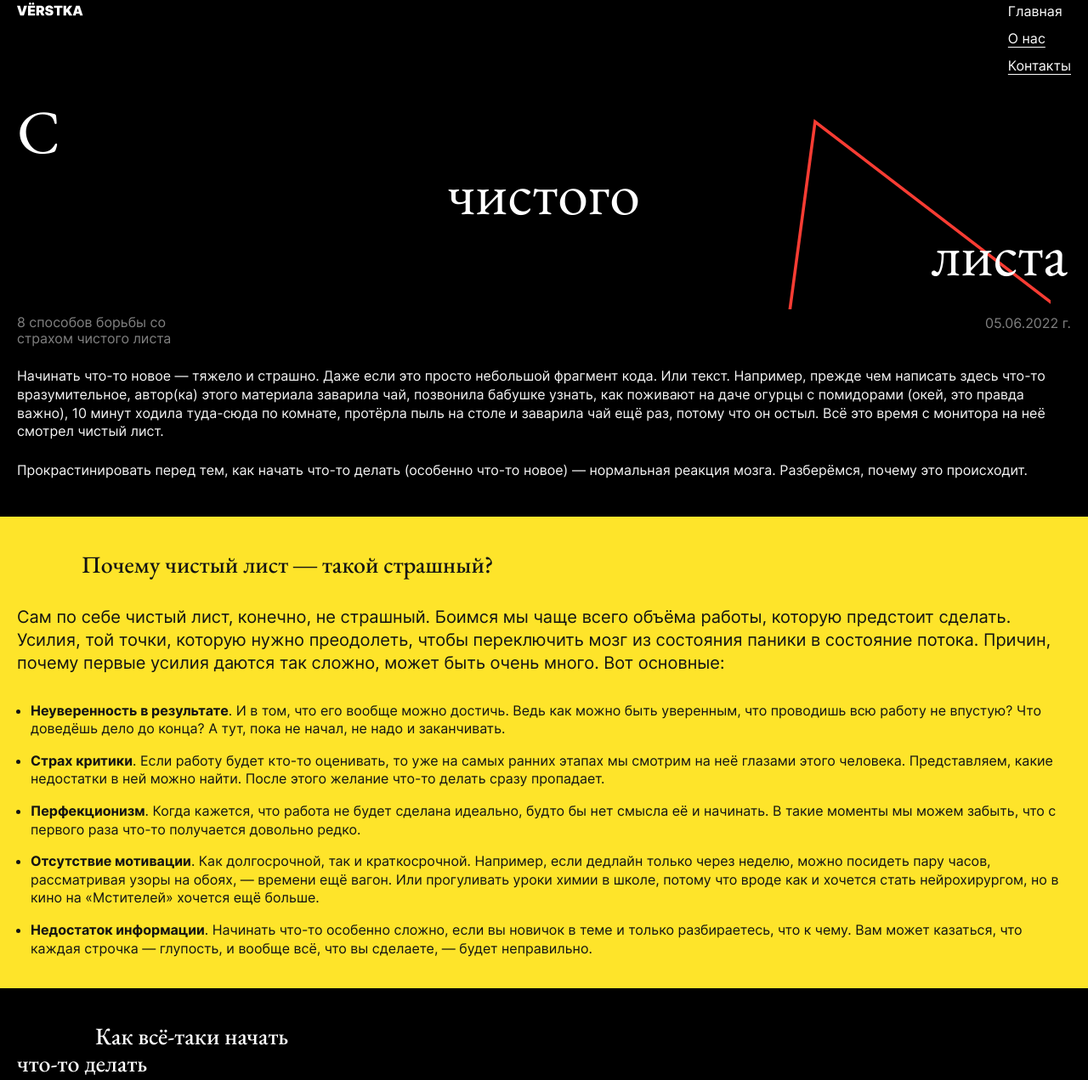
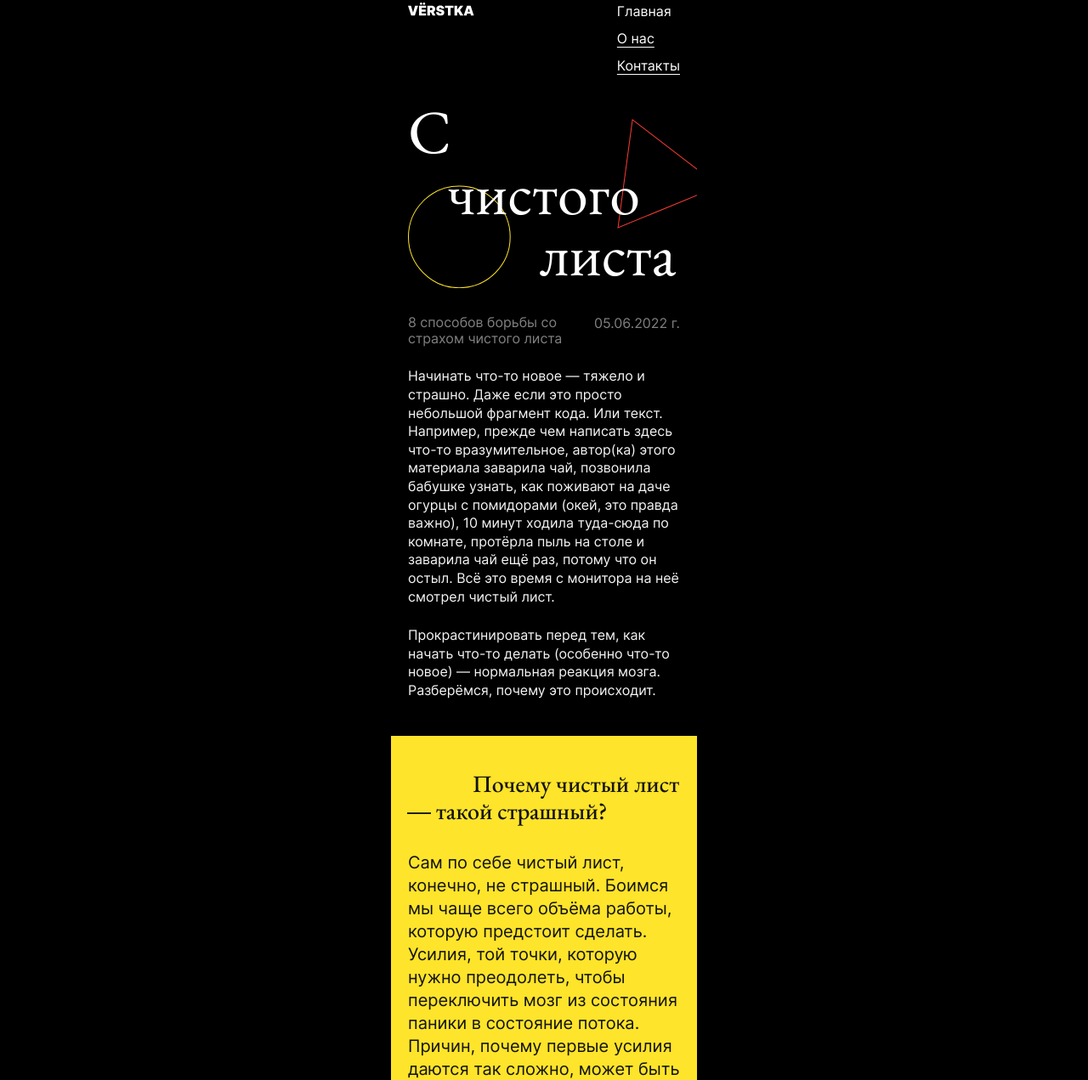
Before and after one commit to timofeyMash/s-chistogo-lista, a plain HTML site: page index.html in a window 1280 px wide. Shown: the part 21-1292 px from the top of the page at 85% size. Drawn offline with Linux system fonts and the light colour scheme; files whose address does not match are found by name.

Commit message:
Fix review commit

```diff
--- a/fonts/fonts.css
+++ b/fonts/fonts.css
@@ -1,31 +1,31 @@
 @font-face {
-    src: url(ebgaramondregular.ttf),
+    src: url(ebgaramondregular.woff2),
     url(ebgaramondregular.woff),
-    url(ebgaramondregular.woff2);
+    url(ebgaramondregular.ttf);
     font-family: "EB Garamond";
     font-weight: normal;
 }
 
 @font-face {
-    src: url(ebgaramondmedium.ttf),
+    src: url(ebgaramondmedium.woff2),
     url(ebgaramondmedium.woff),
-    url(ebgaramondmedium.woff2);
+    url(ebgaramondmedium.ttf);
     font-family: "EB Garamond";
     font-weight: 500;
 }
 
 @font-face {
-    src: url(interbold.ttf),
+    src: url(interbold.woff2),
     url(interbold.woff),
-    url(interbold.woff2);
+    url(interbold.ttf);
     font-family: "Inter";
     font-weight: bold;
 }
 
 @font-face {
-    src: url(interregular.ttf),
+    src: url(interregular.woff2),
     url(interregular.woff),
-    url(interregular.woff2);
+    url(interregular.ttf);
     font-family: "Inter";
     font-weight: normal;
 }
--- a/index.html
+++ b/index.html
@@ -1,5 +1,5 @@
 <!DOCTYPE html>
-<html lang="ru">
+<html lang="ru" xmlns="http://www.w3.org/1999/html">
 <head>
   <meta charset="UTF-8">
   <meta name="viewport" content="width=device-width, initial-scale=1">
@@ -13,7 +13,7 @@
   <a href="#"><img src="images/logo.svg" class="header-logo" alt="VERSTKA"/></a>
   <nav>
     <ul class="header-menu-list">
-      <li class="header-menu-item">Главная</li>
+      <li class="header-menu-item"><a href="#" class="header-menu-item-active">Главная</a></li>
       <li class="header-menu-item"><a href="#">О нас</a></li>
       <li class="header-menu-item"><a href="#">Контакты</a></li>
     </ul>
@@ -21,9 +21,11 @@
 </header>
 <main>
   <div class="cover">
-    <p class="text-left font-family-secondary">С</p>
-    <p class="text-center font-family-secondary">чистого</p>
-    <p class="text-right font-family-secondary">листа</p>
+    <h1 class="cover-title">
+      <span class="text-left font-family-secondary">С</span>
+      <span class="text-center font-family-secondary">чистого</span>
+      <span class="text-right font-family-secondary">листа</span>
+    </h1>
   </div>
   <section class="intro">
     <div class="intro-heading">
@@ -38,17 +40,17 @@
         10 минут ходила туда-сюда по комнате, протёрла пыль на столе и заварила чай ещё раз, потому что он
         остыл. Всё это время с монитора на неё смотрел чистый лист.
       </p>
-      <p class="indent-p">
+      <p>
         Прокрастинировать перед тем, как начать что-то делать (особенно что-то новое) — нормальная реакция
         мозга. Разберёмся, почему это происходит.
       </p>
     </div>
   </section>
   <section class="reasons">
-    <p class="content-section-subtitle font-family-secondary">
+    <h2 class="content-section-subtitle font-family-secondary">
       <span class="title-span">Почему чистый лист</span>
-      — такой cтрашный?
-    </p>
+      <span class="dash">—</span> такой cтрашный?
+    </h2>
     <p class="content-section-introduction">
       Сам по себе чистый лист, конечно, не страшный. Боимся мы чаще всего объёма
       работы, которую предстоит сделать. Усилия, той точки, которую нужно преодолеть, чтобы переключить мозг из
@@ -57,26 +59,26 @@
     </p>
     <ul class="content-section-list">
       <li class="content-section-list-item">
-        <span class="content-section-list-accent">Неуверенность в результате</span>. И в том, что его вообще
+        <span class="content-section-list-accent">Неуверенность в результате.</span> И в том, что его вообще
         можно достичь. Ведь как можно быть уверенным, что проводишь всю работу не впустую? Что доведёшь дело до
         конца? А тут, пока не начал, не надо и заканчивать.
       </li>
-      <li class="content-section-list-item"><span class="content-section-list-accent">Страх критики</span>. Если
+      <li class="content-section-list-item"><span class="content-section-list-accent">Страх критики.</span> Если
         работу будет кто-то оценивать, то уже на самых ранних этапах мы смотрим на
         неё глазами этого человека. Представляем, какие недостатки в ней можно найти. После этого желание что-то
         делать сразу пропадает.
       </li>
-      <li class="content-section-list-item"><span class="content-section-list-accent">Перфекционизм</span>. Когда
+      <li class="content-section-list-item"><span class="content-section-list-accent">Перфекционизм.</span> Когда
         кажется, что работа не будет сделана идеально, будто бы нет смысла её и
         начинать. В такие моменты мы можем забыть, что с первого раза что-то получается довольно редко.
       </li>
-      <li class="content-section-list-item"><span class="content-section-list-accent">Отсутствие мотивации</span>.
+      <li class="content-section-list-item"><span class="content-section-list-accent">Отсутствие мотивации.</span>
         Как долгосрочной, так и краткосрочной. Например, если дедлайн только через
         неделю, можно посидеть пару часов, рассматривая узоры на обоях, — времени ещё вагон. Или прогуливать
         уроки химии в школе, потому что вроде как и хочется стать нейрохирургом, но в кино на «Мстителей»
         хочется ещё больше.
       </li>
-      <li class="content-section-list-item"><span class="content-section-list-accent">Недостаток информации</span>.
+      <li class="content-section-list-item"><span class="content-section-list-accent">Недостаток информации.</span>
         Начинать что-то особенно сложно, если вы новичок в теме и только
         разбираетесь, что к чему. Вам может казаться, что каждая строчка — глупость, и вообще всё, что вы
         сделаете, — будет неправильно.
@@ -84,39 +86,37 @@
     </ul>
   </section>
   <section class="how-to">
-    <p class="content-section-subtitle font-family-secondary">
-      <span class="title-span-end">Как всё-таки начать</span>
-      <br/>
-      что-то делать
-    </p>
+    <h2 class="content-section-subtitle font-family-secondary">
+      <span class="title-span-end">Как всё-таки начать что-то делать</span>
+    </h2>
     <p class="content-section-introduction">
       Чаще всего страх чистого листа появляется не из-за чего-то одного, а из-за совокупности нескольких факторов.
       Вот что может помочь:
     </p>
-    <div class="card-theme-dark">
-      <img src="images/polyarinov.png" class="card-author-photo" alt="polyarinov"/>
+    <article class="card-theme-dark">
+      <img src="images/polyarinov.png" class="card-author-photo" alt="Поляринов"/>
       <p class="card-author-name">Алексей Поляринов</p>
-      <p class="card-title font-family-secondary">Начать любыми словами</p>
+      <h2 class="card-title font-family-secondary">Начать любыми словами</h2>
       <p class="card-text">
         Любыми — без шуток. Если не верите нам, посмотрите, например, чем открывается
         эссе Алексея Поляринова «Чарли Кауфман: расширение пространства». Можно и менее радикально. Главное,
         чтобы пустую страницу начали заполнять символы. Получится своеобразная ловушка для мозга: он видит, что
         вы уже начали что- то делать, и ему становится легче войти в состояние потока.
       </p>
-    </div>
-    <div class="card-theme-bright">
-      <p class="card-title-bright font-family-secondary">Поставить перед собой рамку для фотографии</p>
+    </article>
+    <article class="card-theme-bright">
+      <h2 class="card-title-bright font-family-secondary">Поставить перед собой рамку для фотографии</h2>
       <p class="card-text">
         Самую обычную: 10 на 15 сантиметров. Уже от одного ощущения, что предстоит
         работа над большой и сложной задачей, может пропасть всякое желание за неё браться. В такие моменты
         хорошо помогает загнать задачу в рамки — в прямом смысле. Сосредоточьтесь на том, чтобы заполнить только
         пространство 10х15 сантиметров. Что дальше — пока неважно.
       </p>
-    </div>
-    <div class="card-theme-dark">
-      <img src="images/bunin.png" class="card-author-photo" alt="bunin"/>
+    </article>
+    <article class="card-theme-dark">
+      <img src="images/bunin.png" class="card-author-photo" alt="Бунин"/>
       <p class="card-author-name">Иван Бунин</p>
-      <p class="card-title font-family-secondary">Сделать из задачи рутину</p>
+      <h2 class="card-title font-family-secondary">Сделать из задачи рутину</h2>
       <p class="card-text">
         «Писать стихи нужно каждый день, подобно тому как скрипач или пианист
         непременно должен каждый день без пропусков по нескольку часов играть на своём инструменте. В противном
@@ -124,7 +124,7 @@
         чём писать? О чём угодно. Если у вас в данное время нет никакой темы, идеи, то пишите просто обо всём,
         что увидите», — такой совет своему приятелю дал Иван Бунин. Нет повода ему не следовать.
       </p>
-    </div>
+    </article>
   </section>
 </main>
 <footer>
--- a/styles/style.css
+++ b/styles/style.css
@@ -1,16 +1,23 @@
 body {
   display: block;
-  font-family: "Inter";
+  font-family: "Inter", sans-serif;
   color: white;
   background-color: black;
 }
 
+body > header, body > main, body > footer {
+  width: 360px;
+  max-width: 360px;
+  box-sizing: border-box;
+  margin: 0 auto;
+}
+
 .font-family-secondary {
-  font-family: "EB Garamond";
+  font-family: "EB Garamond", sans-serif;
 }
 
 .intro {
-  padding: 0 20px 20px 20px;
+  padding: 0 20px 18px 20px;
 }
 
 .header-logo {
@@ -45,14 +52,20 @@ header {
 
 .cover {
   color: white;
-  font-size: 72px;
   background-image: url("../images/cover.svg");
   background-size: 95% auto;
   background-repeat: no-repeat;
   background-position-x: 20px;
   background-position-y: 22px;
+  margin-top: 7px;
+  display: block;
+  min-height: 221px;
+}
+
+.cover-title {
+  font-weight: 400;
+  font-size: 72px;
   line-height: 100%;
-  margin-top: 7px;
 }
 
 .text-left {
@@ -61,12 +74,16 @@ header {
 
 .text-center {
   text-align: center;
+  margin-left: 67px;
 }
 
 .text-right {
   text-align: right;
-  padding-bottom: 30px;
-  padding-right: 24px;
+  padding-left: 175px;
+}
+
+.header-menu-item-active {
+  text-decoration: none;
 }
 
 .intro-title {
@@ -85,23 +102,21 @@ header {
   display: flex;
   justify-content: space-between;
   margin-bottom: 24px;
-  margin-top: 6px;
+  margin-top: 31px;
 }
 
 .intro-main-text {
   color: #F5F5F5;
   margin-bottom: 24px;
   line-height: 21.6px;
-}
-
-.indent-p {
-  margin-top: 24px;
+  display: grid;
+  gap: 24px;
 }
 
 .reasons {
   background-color: #FEE42A;
   color: #131313;
-  padding: 20px;
+  padding: 20px 20px 39px 20px;
 }
 
 .title-span {
@@ -174,7 +189,7 @@ header {
 }
 
 .how-to {
-  padding: 20px 20px 60px 20px;
+  padding: 16px 20px 60px 20px;
 }
 
 footer {
@@ -201,11 +216,12 @@ footer a {
 }
 
 .content-section-list-item {
-  margin-bottom: 16px;
+  margin-top: 16px;
 }
 
 .content-section-list-accent {
   font-weight: bold;
+  margin-right: -2px;
 }
 
 .VK {
@@ -215,3 +231,7 @@ footer a {
 .social {
   font-size: 14px;
 }
+
+.dash {
+  margin-left: -1px;
+}
```
